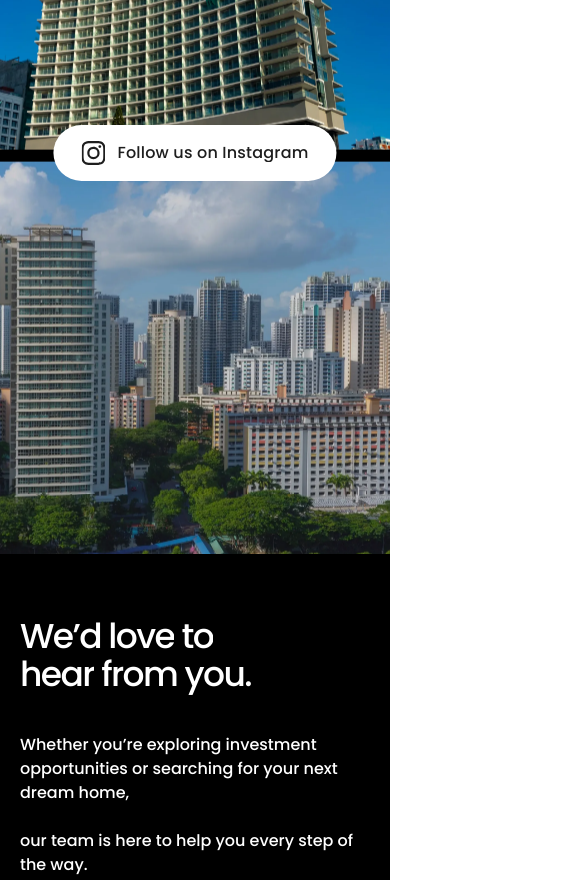
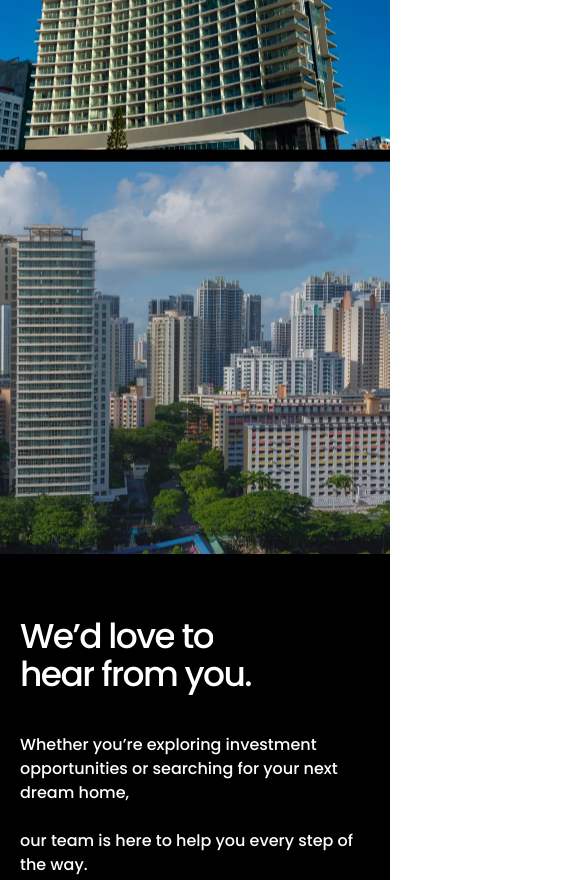
Before and after one commit to forhadkhan/highr, a plain HTML site: page index.html in a window 390 px wide. Shown: the part 10000-10880 px from the top of the page, 563 px wide, since content can reach past the window. Drawn offline with nearby package versions, Linux system fonts and the light colour scheme.

Commit message:
chore: remove Instagram button, add OG image, fix mobile hero overflow, update README

```diff
--- a/css/styles.css
+++ b/css/styles.css
@@ -194,6 +194,7 @@
   .icon-check-circle { --icon: url('../assets/icons/check-circle.svg'); }
   .icon-chevron-left { --icon: url('../assets/icons/chevron-left.svg'); }
   .icon-chevron-right { --icon: url('../assets/icons/chevron-right.svg'); }
+  .icon-chevron-up { --icon: url('../assets/icons/chevron-up.svg'); }
   .icon-asterisk { --icon: url('../assets/icons/asterisk.svg'); }
   .icon-x { --icon: url('../assets/icons/x.svg'); }
   .icon-instagram { --icon: url('../assets/icons/instagram.svg'); }
@@ -377,6 +378,7 @@
     position: relative;
     z-index: 1;
     overflow: hidden;
+    width: 100%;
     aspect-ratio: 1500 / 586;
     min-height: 220px;
     background: var(--color-smoke);
@@ -613,13 +615,6 @@
     width: 100%;
     object-fit: cover;
   }
-  .social__cta {
-    position: absolute;
-    inset: 50% auto auto 50%;
-    z-index: 2;
-    transform: translate(-50%, -50%);
-  }
-  .social__cta .btn { white-space: nowrap; }
 
   /* ---------- Footer & contact form ---------- */
   .site-footer {
--- a/index.html
+++ b/index.html
@@ -10,7 +10,11 @@
   <meta property="og:type" content="website">
   <meta property="og:title" content="Highr – A destination for distinctive homes">
   <meta property="og:description" content="Discover properties that match your lifestyle, from cozy apartments to luxury villas.">
+  <meta property="og:image" content="assets/images/og-image.jpg">
+  <meta property="og:image:width" content="1200">
+  <meta property="og:image:height" content="630">
   <meta name="twitter:card" content="summary_large_image">
+  <meta name="twitter:image" content="assets/images/og-image.jpg">
 
   <link rel="icon" href="assets/icons/favicon.svg" type="image/svg+xml">
   <link rel="apple-touch-icon" href="assets/icons/apple-touch-icon.png">
@@ -471,12 +475,6 @@
           <img src="assets/images/social/social-media-image6.webp" alt="Highr Instagram post 6" width="1500" height="1500" loading="lazy">
         </div>
     </div>
-    <div class="social__cta">
-      <a href="https://www.instagram.com/" target="_blank" rel="noopener noreferrer" class="btn btn--light">
-        <i class="icon icon-instagram" aria-hidden="true"></i>
-        <span class="btn__label"><span>Follow us on Instagram</span><span aria-hidden="true">Follow us on Instagram</span></span>
-      </a>
-    </div>
   </section>
 
   <footer id="contact" class="site-footer" aria-labelledby="contact-title">
```
Also changed, not shown: README.md, assets/icons/close.svg (deleted), assets/icons/menu.svg (deleted), assets/images/og-image.jpg (added).
